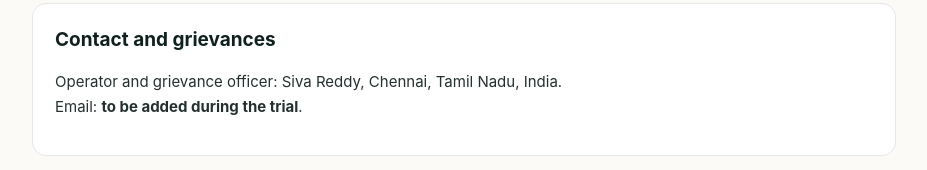
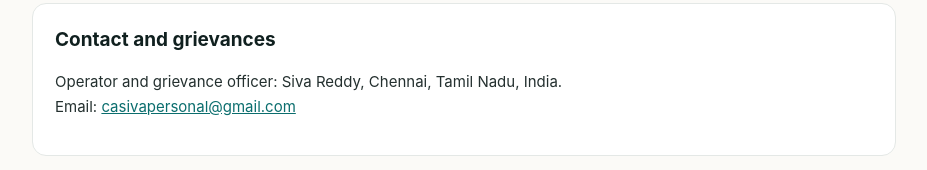
Before and after one commit to casivapersonal/trendlens, a plain HTML site: page web/legal.html in a window 1280 px wide. Shown: the part 3976-4146 px from the top of the page, without its empty margins (176-1103 px from the left). Drawn offline with Linux system fonts and the light colour scheme.

Commit message:
Update legal.html

```diff
--- a/web/legal.html
+++ b/web/legal.html
@@ -144,7 +144,7 @@ a:focus-visible{outline:2px solid var(--brand);outline-offset:2px;border-radius:
 
 <section id="contact-us" aria-labelledby="h-contact">
 <h2 id="h-contact">Contact and grievances</h2>
-<p>Operator and grievance officer: Siva Reddy, Chennai, Tamil Nadu, India.<br>Email: <b>to be added during the trial</b>.</p>
+<p>Operator and grievance officer: Siva Reddy, Chennai, Tamil Nadu, India.<br>Email: <a href="mailto:casivapersonal@gmail.com">casivapersonal@gmail.com</a></p>
 </section>
 <p class="upd">These pages are general terms for a private trial and are not legal advice. Have them reviewed by a lawyer before opening TrendLens to the public.</p>
 </main>
```
